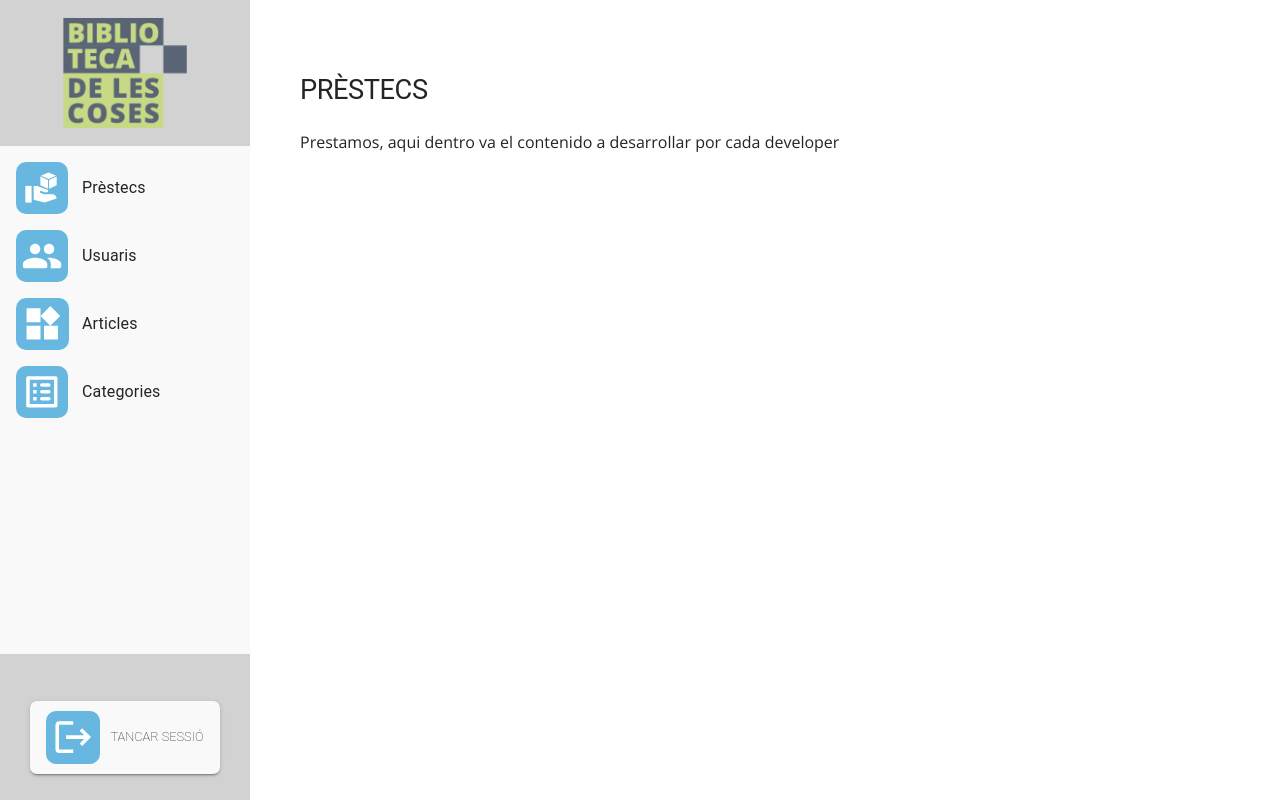
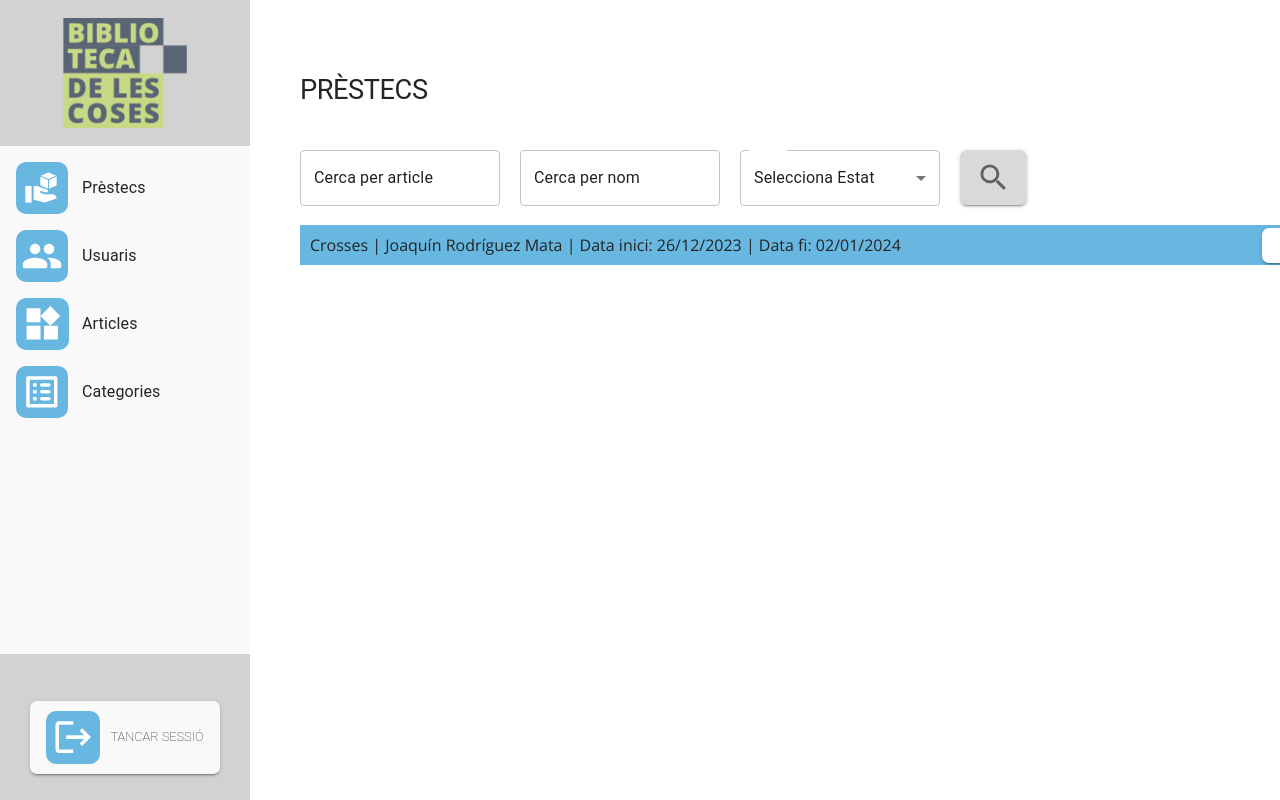
Before and after one commit to cosateca/cosatk-front, a React (Vite) app: page /dashboard/loans in a window 1280 px wide. Shown: the top 800 px of the page. Built offline with nearby package versions, Linux system fonts and the light colour scheme.

Commit message:
loans page

```diff
--- a/src/pages/Dashboard/Loans/Loans.tsx
+++ b/src/pages/Dashboard/Loans/Loans.tsx
@@ -1,10 +1,51 @@
-import { Box, Container, Typography } from '@mui/material'
+import {
+	Box,
+	Button,
+	Container,
+	FormControl,
+	InputLabel,
+	MenuItem,
+	Modal,
+	Select,
+	SelectChangeEvent,
+	TextField,
+	Typography,
+} from '@mui/material'
 import React from 'react'
 import Navbar from '../../../components/Navbar/Navbar'
+import iconSearch from '../../../assets/images/icono_buscar.svg'
+import iconNew from '../../../assets/images/icono_add.svg'
+import iconTrash from '../../../assets/images/icono_eliminar.svg'
+import iconEdit from '../../../assets/images/icono_modificar.svg'
+
+const style = {
+	position: 'absolute' as 'absolute',
+	display: 'flex',
+	flexDirection: 'column',
+	top: '50%',
+	left: '50%',
+	transform: 'translate(-50%, -50%)',
+	width: { xs: '360', sm: '800' },
+	bgcolor: 'background.paper',
+	border: '2px solid #000',
+	boxShadow: 24,
+	p: 4,
+}
 
 type Props = {}
 
 const Loans = (props: Props) => {
+	const [estat, setEstat] = React.useState('')
+
+	//Modal
+	const [open, setOpen] = React.useState(false)
+	const handleOpen = () => setOpen(true)
+	const handleClose = () => setOpen(false)
+
+	const handleChange = (event: SelectChangeEvent) => {
+		setEstat(event.target.value as string)
+	}
+
 	return (
 		<>
 			<Box display={{ xs: 'block', sm: 'flex' }} overflow-y={{ xs: 'hidden' }}>
@@ -18,8 +59,158 @@ const Loans = (props: Props) => {
 						}}
 					>
 						<Typography variant="h1">PRÈSTECS</Typography>
-						Prestamos, aqui dentro va el contenido a desarrollar por cada
-						developer
+
+						<Box
+							sx={{
+								display: 'flex',
+								flexDirection: { xs: 'column', sm: 'row' },
+								justifyContent: 'flex-start',
+								alignItems: 'center',
+							}}
+						>
+							<FormControl
+								sx={{
+									display: 'flex',
+									flexDirection: { xs: 'column', sm: 'row' },
+									justifyContent: 'flex-start',
+									alignItems: 'center',
+									gap: '20px',
+								}}
+								fullWidth
+							>
+								<TextField
+									id="input-article"
+									label="Cerca per article"
+									variant="outlined"
+									sx={{ width: { xs: '200px' } }}
+									InputLabelProps={{
+										style: {
+											color: '#222222',
+										},
+									}}
+								/>
+								<TextField
+									id="input-nom"
+									label="Cerca per nom"
+									variant="outlined"
+									sx={{ width: { xs: '200px' } }}
+									InputLabelProps={{
+										style: {
+											color: '#222222',
+										},
+									}}
+								/>
+								<Select
+									displayEmpty
+									sx={{ width: { xs: '200px' } }}
+									id="demo-simple-select"
+									value={estat}
+									label="Estat"
+									onChange={handleChange}
+								>
+									<MenuItem value="">Selecciona Estat</MenuItem>
+									<MenuItem value={10}>En termini</MenuItem>
+									<MenuItem value={20}>Proper data</MenuItem>
+									<MenuItem value={30}>Excedit</MenuItem>
+								</Select>
+								<Button
+									sx={{
+										marginBottom: '20px',
+										bgcolor: '#D9D9D9',
+										height: '55px',
+									}}
+									variant="contained"
+								>
+									<img src={iconSearch} alt="cerca" />
+								</Button>
+							</FormControl>
+							<Button
+								sx={{
+									marginBottom: '20px',
+									paddingLeft: '40px',
+									paddingRight: '40px',
+									height: '55px',
+								}}
+								variant="contained"
+							>
+								<img src={iconNew} alt="nou" />
+							</Button>
+						</Box>
+						<Box>
+							<Box
+								sx={{
+									display: 'flex',
+									flexDirection: 'row',
+									alignItems: 'center',
+									justifyContent: 'space-between',
+									gap: '10px',
+									bgcolor: '#67B7E1',
+									minHeight: '40px',
+									width: '100%',
+									paddingLeft: '10px',
+								}}
+							>
+								<Box>
+									Crosses | Joaquín Rodríguez Mata | Data inici: 26/12/2023 |
+									Data fi: 02/01/2024{' '}
+								</Box>
+								<Box
+									sx={{
+										display: 'flex',
+										justifyContent: 'center',
+										alignItems: 'center',
+										marginRight: '10px',
+										gap: '10px',
+										height: '40px',
+										marginTop: '-20px',
+									}}
+								>
+									<Button
+										onClick={handleOpen}
+										sx={{
+											height: '35px',
+											bgcolor: 'white',
+										}}
+										variant="contained"
+									>
+										<img src={iconTrash} alt="eliminar" />
+									</Button>
+									<Button
+										sx={{
+											height: '35px',
+											bgcolor: 'white',
+										}}
+										variant="contained"
+									>
+										<img src={iconEdit} alt="modificar" />
+									</Button>
+								</Box>
+							</Box>
+						</Box>
+						<Modal
+							open={open}
+							onClose={handleClose}
+							aria-labelledby="modal-modal-title"
+							aria-describedby="modal-modal-description"
+						>
+							<Box sx={style}>
+								<Typography id="modal-modal-title" variant="h1" component="h2">
+									Confirmar devolució
+								</Typography>
+								<Button
+									onClick={handleClose}
+									sx={{
+										marginBottom: '20px',
+										paddingLeft: '40px',
+										paddingRight: '40px',
+										height: '55px',
+									}}
+									variant="contained"
+								>
+									OK
+								</Button>
+							</Box>
+						</Modal>
 					</Container>
 				</section>
 			</Box>
```
